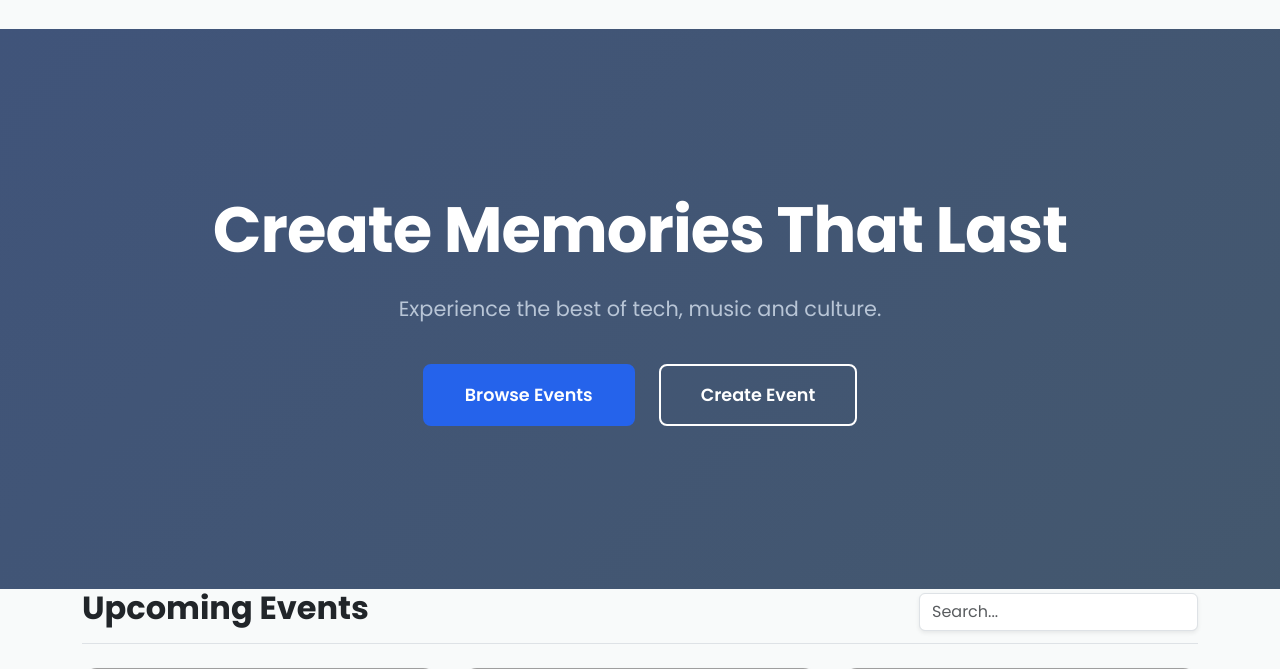
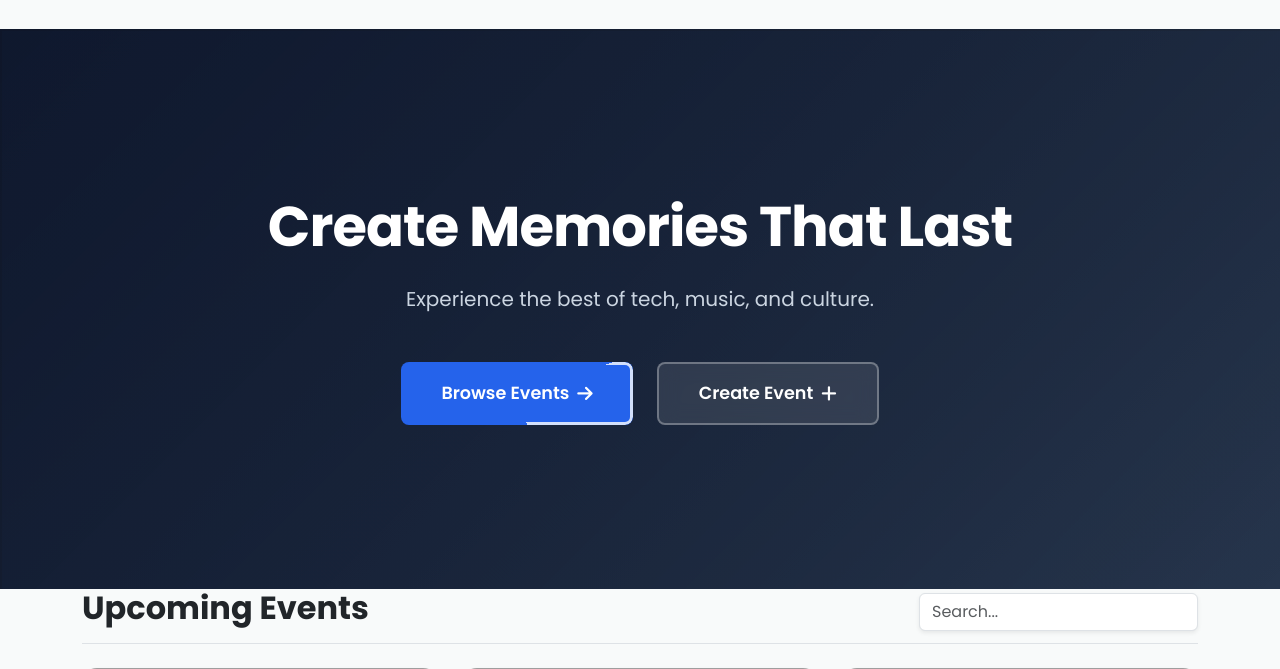
Before and after one commit to akashbhatta/Event-Management-System, a Flask app: page / in a window 1280 px wide. Shown: the part 77-746 px from the top of the page. Run offline with Flask 3, Linux system fonts and the light colour scheme; data comes from the database, SQL or seed files in the repository; grey boxes are pictures that could not be loaded.

Commit message:
Feat: Modified button

```diff
--- a/FrontEnd/static/CSS/style.css
+++ b/FrontEnd/static/CSS/style.css
@@ -79,12 +79,31 @@ body {
 
 /* ==================== PROFESSIONAL HERO SECTION ==================== */
 
+/* ==================== PROFESSIONAL HERO SECTION ==================== */
+
 .hero-section {
     height: 70vh;
+    background: linear-gradient(135deg, #0f172a 0%, #1e293b 50%, #334155 100%);
     display: flex;
     align-items: center;
     position: relative;
     overflow: hidden;
+}
+
+.hero-section::before {
+    content: '';
+    position: absolute;
+    top: 0;
+    left: 0;
+    right: 0;
+    bottom: 0;
+    background: linear-gradient(135deg, rgba(37, 99, 235, 0.1), rgba(59, 130, 246, 0.1));
+    animation: gradientMove 8s ease infinite;
+}
+
+@keyframes gradientMove {
+    0%, 100% { transform: translateX(0) translateY(0); }
+    50% { transform: translateX(20px) translateY(20px); }
 }
 
 .hero-overlay {
@@ -93,7 +112,7 @@ body {
     left: 0;
     width: 100%;
     height: 100%;
-    background: linear-gradient(135deg, rgba(44, 66, 108, 0.9) 0%, rgba(36, 59, 85, 0.85) 100%);
+    background: linear-gradient(135deg, rgba(15, 23, 42, 0.8) 0%, rgba(30, 41, 59, 0.6) 100%);
 }
 
 .hero-content {
@@ -101,10 +120,12 @@ body {
     z-index: 10;
     text-align: center;
     padding: 2rem;
+    max-width: 900px;
+    margin: 0 auto;
 }
 
 .hero-title {
-    font-size: 4rem;
+    font-size: 3.5rem;
     font-weight: 800;
     color: #ffffff;
     margin-bottom: 1.5rem;
@@ -114,22 +135,26 @@ body {
 }
 
 .hero-subtitle {
-    font-size: 1.3rem;
-    color: #b8c5d6;
-    margin-bottom: 2.5rem;
+    font-size: 1.25rem;
+    color: #cbd5e1;
+    margin-bottom: 3rem;
     font-weight: 400;
+    max-width: 600px;
+    margin-left: auto;
+    margin-right: auto;
     animation: slideUp 0.8s ease 0.2s backwards;
 }
 
 .hero-buttons {
-    display: flex;
+    display: inline-flex;
     gap: 1.5rem;
-    justify-content: center;
     animation: slideUp 0.8s ease 0.4s backwards;
 }
 
-/* Primary Button */
+/* ==================== ANIMATED BORDER BUTTON ==================== */
+
 .btn-primary-hero {
+    position: relative;
     padding: 1rem 2.5rem;
     background: #2563eb;
     color: white;
@@ -138,7 +163,23 @@ body {
     font-size: 1.1rem;
     border-radius: 8px;
     transition: all 0.3s ease;
-    border: 2px solid #2563eb;
+    border: none;
+    overflow: hidden;
+    display: inline-flex;
+    align-items: center;
+    justify-content: center;
+    isolation: isolate;
+}
+
+.btn-primary-hero .btn-text {
+    position: relative;
+    z-index: 2;
+}
+
+.btn-primary-hero i {
+    position: relative;
+    z-index: 2;
+    transition: transform 0.3s ease;
 }
 
 .btn-primary-hero:hover {
@@ -147,43 +188,104 @@ body {
     box-shadow: 0 10px 25px rgba(37, 99, 235, 0.4);
 }
 
-/* Secondary Button */
+.btn-primary-hero:hover i {
+    transform: translateX(5px);
+}
+
+/* Animated Border Effect */
+.border-arrow-container {
+    --border-width: 3px;
+    --arrow-color: rgba(255, 255, 255, 0.8);
+    mask:
+        linear-gradient(#fff 0 0) content-box,
+        linear-gradient(#fff 0 0);
+    mask-composite: exclude;
+    -webkit-mask-composite: destination-out;
+    padding: var(--border-width);
+    position: absolute;
+    inset: 0;
+    border-radius: 8px;
+    pointer-events: none;
+}
+
+.border-arrow-moving {
+    position: absolute;
+    inset: 0;
+    border-radius: 8px;
+    background: conic-gradient(from var(--angle),
+            var(--arrow-color) 0deg,
+            var(--arrow-color) 90deg,
+            transparent 90deg);
+    animation: arrowLoop 3s linear infinite;
+}
+
+@keyframes arrowLoop {
+    0% {
+        --angle: 0deg;
+    }
+    100% {
+        --angle: 360deg;
+    }
+}
+
+@property --angle {
+    syntax: '<angle>';
+    initial-value: 0deg;
+    inherits: false;
+}
+
+/* ==================== SECONDARY BUTTON ==================== */
+
 .btn-secondary-hero {
+    position: relative;
     padding: 1rem 2.5rem;
-    background: transparent;
+    background: rgba(255, 255, 255, 0.1);
+    backdrop-filter: blur(10px);
     color: white;
     text-decoration: none;
     font-weight: 600;
     font-size: 1.1rem;
     border-radius: 8px;
-    border: 2px solid white;
+    border: 2px solid rgba(255, 255, 255, 0.3);
     transition: all 0.3s ease;
+    display: inline-flex;
+    align-items: center;
+    justify-content: center;
+}
+
+.btn-secondary-hero i {
+    transition: transform 0.3s ease;
 }
 
 .btn-secondary-hero:hover {
-    background: white;
-    color: #1e293b;
+    background: rgba(255, 255, 255, 0.2);
+    border-color: rgba(255, 255, 255, 0.5);
     transform: translateY(-2px);
-    box-shadow: 0 10px 25px rgba(255, 255, 255, 0.3);
+    box-shadow: 0 10px 25px rgba(255, 255, 255, 0.2);
 }
 
-/* Animation */
+.btn-secondary-hero:hover i {
+    transform: rotate(90deg);
+}
+
+/* ==================== ANIMATIONS ==================== */
+
 @keyframes slideUp {
     from {
         opacity: 0;
         transform: translateY(30px);
     }
-
     to {
         opacity: 1;
         transform: translateY(0);
     }
 }
 
-/* Responsive */
+/* ==================== RESPONSIVE ==================== */
+
 @media (max-width: 768px) {
     .hero-section {
-        height: 70vh;
+        height: 80vh;
     }
 
     .hero-title {
@@ -191,17 +293,31 @@ body {
     }
 
     .hero-subtitle {
-        font-size: 1rem;
+        font-size: 1.1rem;
+        margin-bottom: 2rem;
     }
 
     .hero-buttons {
         flex-direction: column;
-        gap: 1rem;
+        gap: 1.5rem;
+        width: 60%;
+
     }
 
     .btn-primary-hero,
     .btn-secondary-hero {
+        width: 90%;
         padding: 0.9rem 2rem;
+        font-size: 1rem;
+    }
+}
+
+@media (max-width: 480px) {
+    .hero-title {
+        font-size: 2rem;
+    }
+
+    .hero-subtitle {
         font-size: 1rem;
     }
 }
--- a/FrontEnd/templates/index.html
+++ b/FrontEnd/templates/index.html
@@ -6,14 +6,25 @@
     <div class="hero-overlay"></div>
     <div class="container hero-content">
         <h1 class="hero-title">Create Memories That Last</h1>
-        <p class="hero-subtitle">Experience the best of tech, music and culture.</p>
+        <p class="hero-subtitle">Experience the best of tech, music, and culture.</p>
         <div class="hero-buttons">
-            <a href="{{ url_for('events') }}" class="btn-primary-hero">Browse Events</a>
-            <a href="{{ url_for('create_event') }}" class="btn-secondary-hero">Create Event</a>
+            <!-- Browse Events with Animated Border -->
+            <a href="{{ url_for('events') }}" class="btn-primary-hero">
+                <div class="border-arrow-container">
+                    <div class="border-arrow-moving"></div>
+                </div>
+                <span class="btn-text">Browse Events</span>
+                <i class="fas fa-arrow-right ms-2"></i>
+            </a>
+
+            <!-- Create Event Button -->
+            <a href="{{ url_for('create_event') }}" class="btn-secondary-hero">
+                <span class="btn-text">Create Event</span>
+                <i class="fas fa-plus ms-2"></i>
+            </a>
         </div>
     </div>
 </div>
-
 <!-- Rest of your existing code stays the same -->
 <div class="container mb-5">
     <div class="d-flex justify-content-between align-items-center mb-4 border-bottom pb-2">
```
